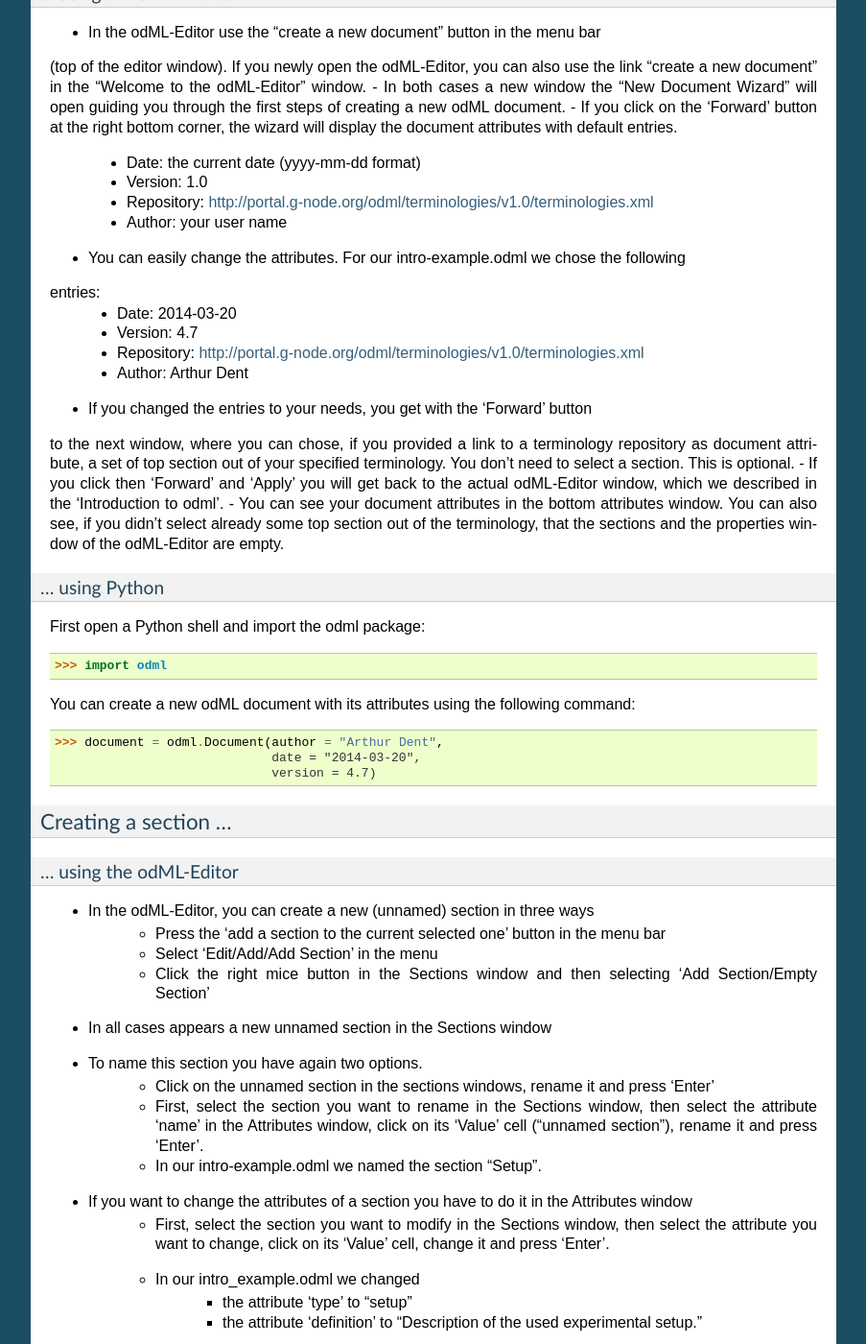
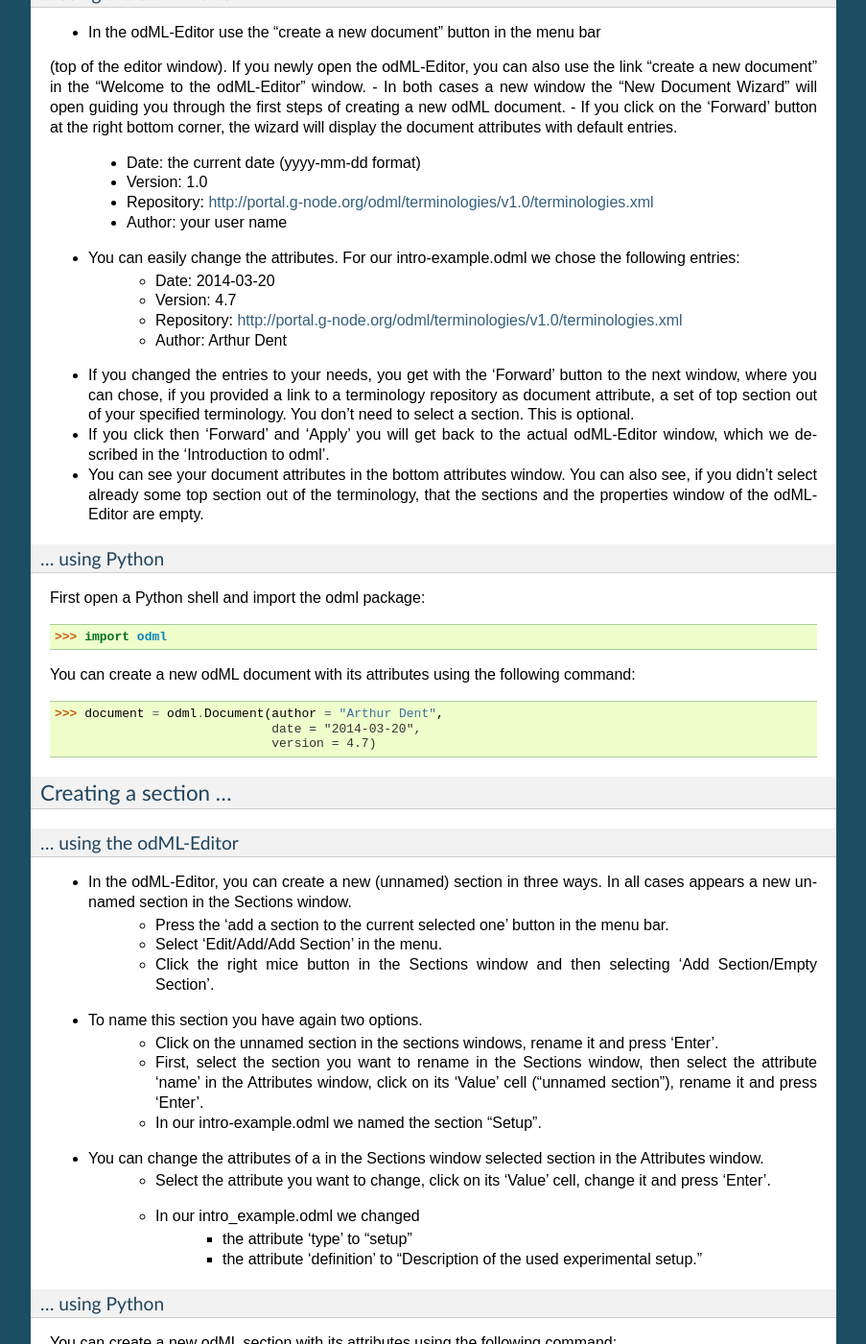
Before and after one commit to G-Node/python-odml, a Sphinx documentation site: the page built from doc/tutorial.rst, in a window 1280 px wide and 1400 px high, scrolled down 8821 px. Shown: the whole window at 96% size, without its empty margins (198-1101 px from the left). Built offline with Sphinx 7.4.7, drawn with Linux system fonts in a browser that asks for light colours; some of the changed text lies outside the part shown.

Commit message:
new update (not ready yet)

```diff
--- a/doc/tutorial.rst
+++ b/doc/tutorial.rst
@@ -489,17 +480,16 @@
 ----------------------
 ... using the odML-Editor
 *************************
-- In the odML-Editor, you can create a new (unnamed) section in three ways
-	- Press the 'add a section to the current selected one' button in the menu bar
-	- Select 'Edit/Add/Add Section' in the menu
-	- Click the right mice button in the Sections window and then selecting 'Add Section/Empty Section'
-- In all cases appears a new unnamed section in the Sections window
+- In the odML-Editor, you can create a new (unnamed) section in three ways. In all cases appears a new unnamed section in the Sections window.
+	- Press the 'add a section to the current selected one' button in the menu bar.
+	- Select 'Edit/Add/Add Section' in the menu.
+	- Click the right mice button in the Sections window and then selecting 'Add Section/Empty Section'.
 - To name this section you have again two options.
-	- Click on the unnamed section in the sections windows, rename it and press 'Enter'
+	- Click on the unnamed section in the sections windows, rename it and press 'Enter'.
 	- First, select the section you want to rename in the Sections window, then select the attribute 'name' in the Attributes window, click on its 'Value' cell ("unnamed section"), rename it and press 'Enter'.
 	- In our intro-example.odml we named the section "Setup".
-- If you want to change the attributes of a section you have to do it in the Attributes window
-	- First, select the section you want to modify in the Sections window, then select the attribute you want to change, click on its 'Value' cell, change it and press 'Enter'.
+- You can change the attributes of a in the Sections window selected section in the Attributes window.
+	- Select the attribute you want to change, click on its 'Value' cell, change it and press 'Enter'.
 	- In our intro_example.odml we changed
 		- the attribute 'type' to "setup"
 		- the attribute 'definition' to "Description of the used experimental setup."
@@ -520,13 +510,11 @@
 
 ... using the odML-Editor
 *************************
-- If you want to create a property in the odML-Editor, first select the section
-you want to add the property to.
-- You can create then a new (unnamed) property in three ways.
+- If you want to create a property in the odML-Editor, first select the section you want to add the property to.
+- You can create then a new (unnamed) property in three ways. In all cases appears a new unnamed property in the Properties window.
 	- Press the 'add a property to the current section' button in the menu bar.
 	- Select 'Edit/Add/Add Property' in the menu.
 	- Click the right mice button in the Properties window and then selecting 'Add Property'.
-- In all cases appears a new unnamed property in the Properties window.
 - To name this property you have again two options.
 	- Select the unnamed property in the Properties window, click on its 'Name' cell ("unnamed property"), rename it and press 'Enter'.
 	- First, select the unnamed property in the Properties window, then select the attribute 'name' in the Attributes window, click on its 'Value' cell ("unnamed property"), rename it and press 'Enter'.
@@ -535,8 +523,7 @@
 	- First, select the property you want to modify in the Properties window, then select the attribute you want to change, click on its 'Value' cell, change it and press 'Enter'.
 	- In our intro_example.odml we changed
 		- the attribute 'definition' to "The person/s who built the setup."
-- Each new property has directly one value attached to it, which needs to be
-defined.
+- Each new property has directly one value attached to it, which needs to be defined.
 - To define a value click on the 'Value' cell of the property in the Properties window, enter a value and press 'Enter'.
 	- In our case we entered the value "Arthur Dent" to the property "Creator".
 - To change the attributes of this value click in the row of this value on the corresponding cell, change the attribute and press 'Enter'.
```
Also changed, not shown: other parts of doc/tutorial.rst (+6 -15 lines).
